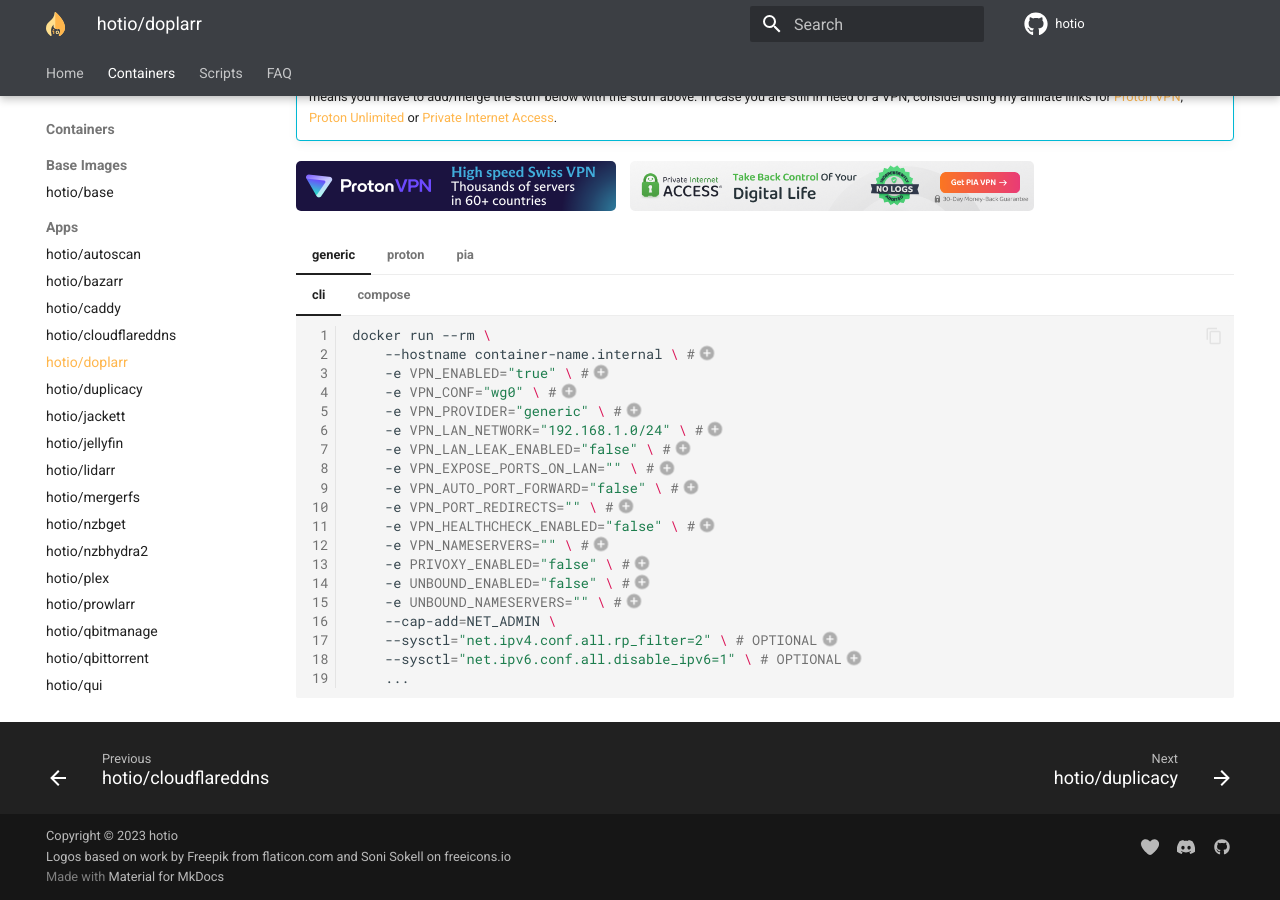
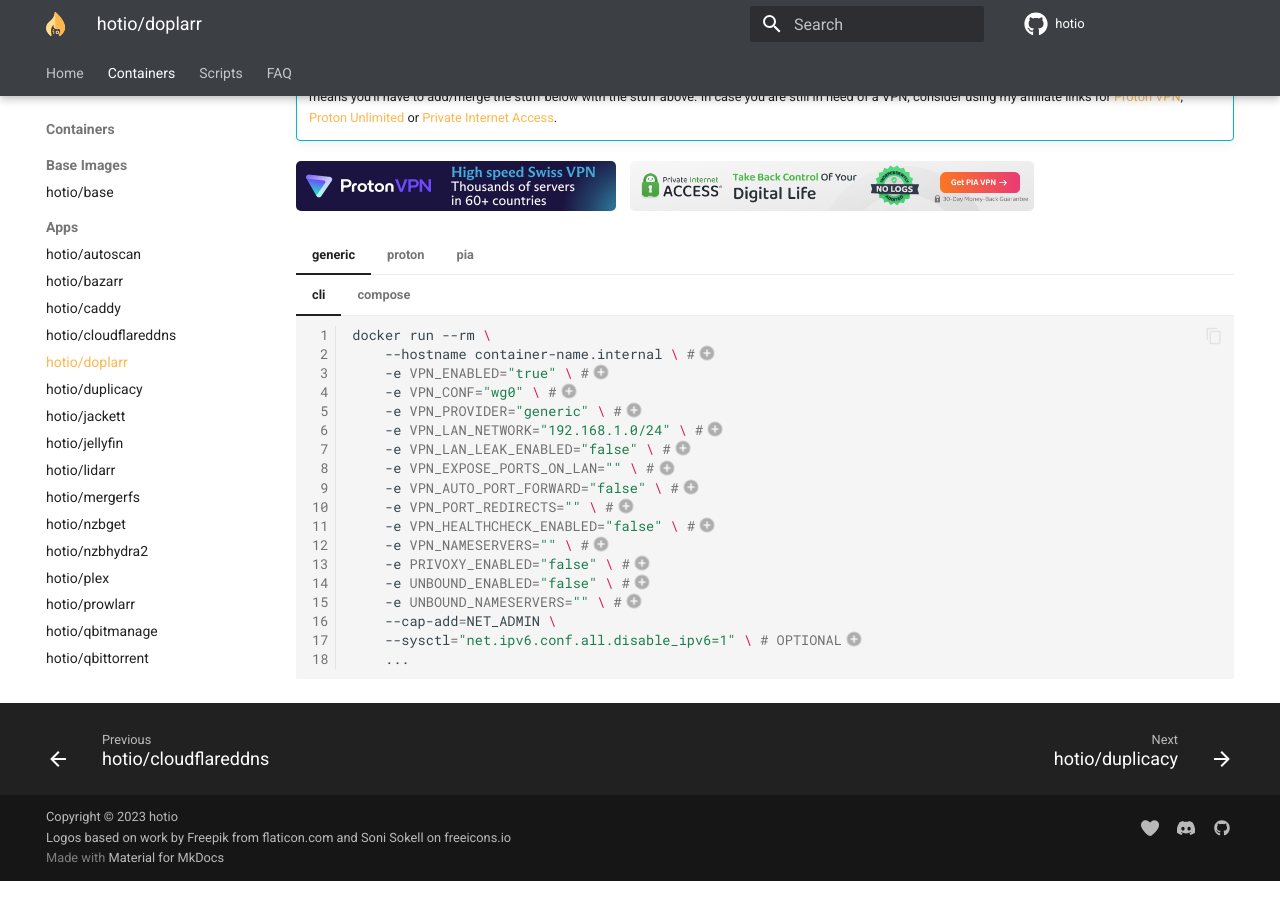
Before and after one commit to hotio/website, an MkDocs documentation site: the page built from docs/containers/doplarr.md, in a window 1280 px wide and 900 px high, scrolled down 815 px. Built offline with MkDocs 1.6.1 and Material for MkDocs 9.7.7, drawn with Linux system fonts in a browser that asks for light colours.

Commit message:
remove rp_filter stuff

````diff
--- a/includes/wireguard.md
+++ b/includes/wireguard.md
@@ -33,7 +33,6 @@
             -e UNBOUND_ENABLED="false" \ #(21)
             -e UNBOUND_NAMESERVERS="" \ #(22)
             --cap-add=NET_ADMIN \
-            --sysctl="net.ipv4.conf.all.rp_filter=2" \ # OPTIONAL(3)
             --sysctl="net.ipv6.conf.all.disable_ipv6=1" \ # OPTIONAL(9)
             ...
         ```
@@ -63,7 +62,6 @@
             cap_add:
               - NET_ADMIN
             sysctls:
-              - net.ipv4.conf.all.rp_filter=2 # OPTIONAL(3)
               - net.ipv6.conf.all.disable_ipv6=1 # OPTIONAL(9)
             ...
         ```
@@ -91,7 +89,6 @@
             -e UNBOUND_ENABLED="false" \ #(21)
             -e UNBOUND_NAMESERVERS="" \ #(22)
             --cap-add=NET_ADMIN \
-            --sysctl="net.ipv4.conf.all.rp_filter=2" \ # OPTIONAL(3)
             --sysctl="net.ipv6.conf.all.disable_ipv6=1" \ # OPTIONAL(9)
             ...
         ```
@@ -121,7 +118,6 @@
             cap_add:
               - NET_ADMIN
             sysctls:
-              - net.ipv4.conf.all.rp_filter=2 # OPTIONAL(3)
               - net.ipv6.conf.all.disable_ipv6=1 # OPTIONAL(9)
             ...
         ```
@@ -154,7 +150,6 @@
             -e UNBOUND_ENABLED="false" \ #(21)
             -e UNBOUND_NAMESERVERS="" \ #(22)
             --cap-add=NET_ADMIN \
-            --sysctl="net.ipv4.conf.all.rp_filter=2" \ # OPTIONAL(3)
             --sysctl="net.ipv6.conf.all.disable_ipv6=1" \ # OPTIONAL(9)
             ...
         ```
@@ -189,7 +184,6 @@
             cap_add:
               - NET_ADMIN
             sysctls:
-              - net.ipv4.conf.all.rp_filter=2 # OPTIONAL(3)
               - net.ipv6.conf.all.disable_ipv6=1 # OPTIONAL(9)
             ...
         ```
````
Also changed, not shown: includes/annotations.md (+1 -1 lines).
